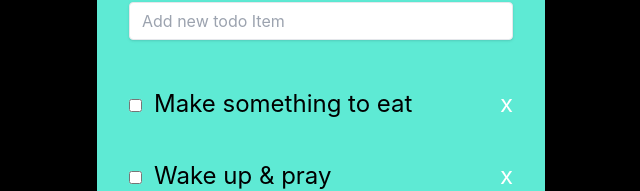
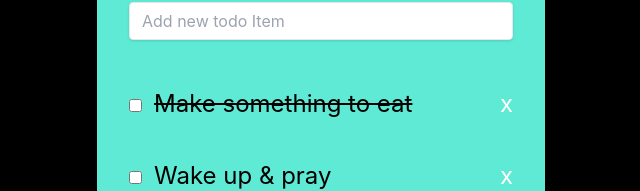
Before and after one commit to Ddiiro/BasicToDoApp, a React (Create React App) app: page / in a window 1280 px wide. Shown: the part 226-417 px from the top of the page, without its empty margins (319-959 px from the left). Built offline with nearby package versions, Linux system fonts and the light colour scheme.

Commit message:
Add the ability to cancel a todo is complete is true

```diff
--- a/src/components/App.js
+++ b/src/components/App.js
@@ -6,7 +6,7 @@ function App() {
     {
       id: "1",
       title: "Make something to eat",
-      isComplete: false,
+      isComplete: true,
     },
     {
       id: "2",
@@ -45,6 +45,17 @@ function App() {
   function handleClear() {
     setTodos([...todos].filter(todos => todos = ''));
   }
+
+  // function checkedStatus(id) {
+  //   const updateStatus = todos.map(todo => {
+  //     if(todo.id === id) {
+  //       todo.isComplete = !todo.isComplete;
+  //     }
+  //     return todo;
+  //  });
+  //  setTodos(updateStatus);
+  // }
+
   return (
     <div className="mt-32 flex place-content-center">
       <div className="w-full max-w-md bg-teal-300 px-8 pt-6 pb-8 mb-4">
@@ -71,8 +82,12 @@ function App() {
               {todos.map((todo) => (
                 <li className="block text-100 text-2xl font mb-10 flex" key={todo.id}>
                   <div className="">
-                  <input className="mr-3" type="checkbox"/>
-                  <span>{todo.title}</span>
+                  <input
+                    className="mr-3"
+                    type="checkbox"
+                    // onChange={() => checkedStatus(todo.id)}
+                  />
+                  <span className={todo.isComplete ? "line-through" : ''}>{todo.title}</span>
                   </div>
                   <button
                     className=" text-white flex ml-auto"
```
